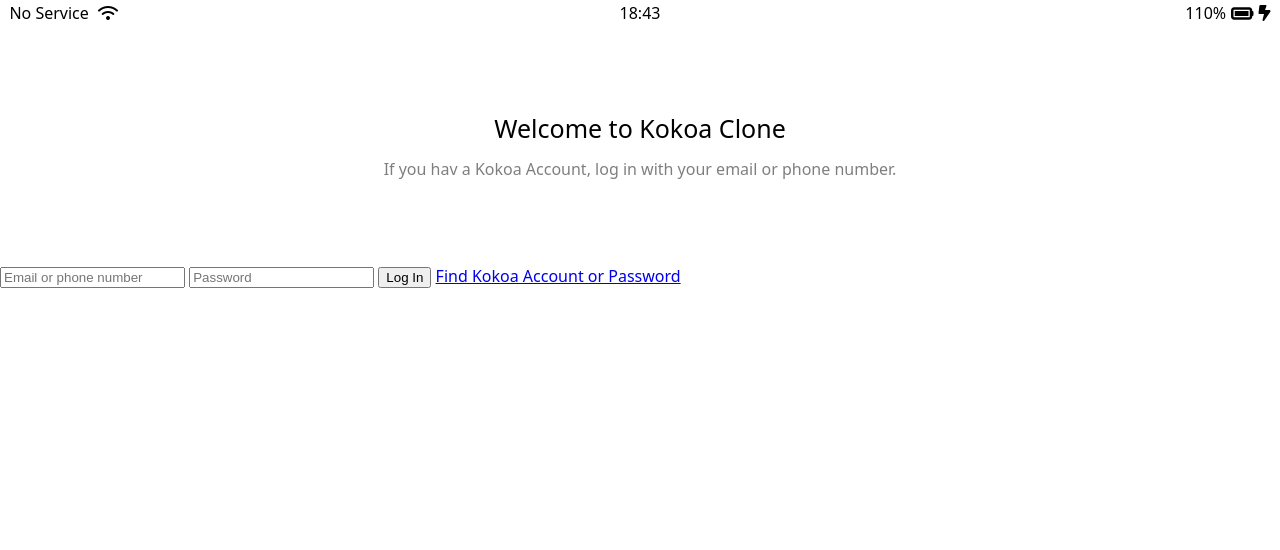
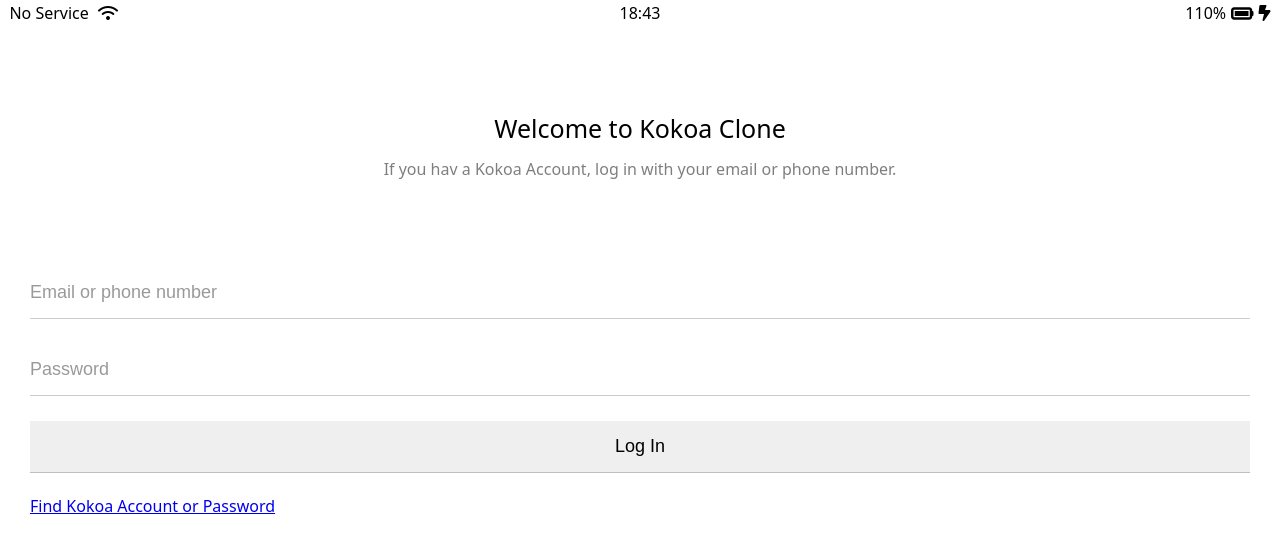
Before and after one commit to ahnzi91/kokoa-clone, a website built with Vite: page index.html in a window 1280 px wide. Built offline with nearby package versions, Linux system fonts and the light colour scheme.

Commit message:
#6.7 Log In form part One - login-form input 작업 완료

```diff
--- a/css/reset.css
+++ b/css/reset.css
@@ -127,3 +127,7 @@ table {
   border-collapse: collapse;
   border-spacing: 0;
 }
+
+input:focus {
+  outline: none;
+}
--- a/css/styles.css
+++ b/css/styles.css
@@ -1,11 +1,13 @@
 @import "reset.css";
 @import "status-bar.css";
+@import "variables.css";
 
 body {
   font-family: system-ui, -apple-system, BlinkMacSystemFont, "Segoe UI", Roboto, Oxygen, Ubuntu,
     Cantarell, "Open Sans", "Helvetica Neue", sans-serif;
 }
 
+/* <header class="welcome-hader"></header> CSS */
 .welcome-header {
   margin: 90px 0;
   text-align: center;
@@ -23,3 +25,27 @@ body {
   width: 60%;
   opacity: 0.5;
 }
+
+/* <form id="login-form"></form> CSS */
+#login-form {
+  display: flex;
+  flex-direction: column;
+  margin: 0 30px;
+}
+
+#login-form input {
+  padding: 15px 0;
+  border: none;
+  font-size: 18px;
+  border-bottom: 1px solid rgba(0, 0, 0, 0.2);
+  margin-bottom: 25px;
+  transition: border-color 0.3s ease-in-out;
+}
+
+#login-form input::placeholder {
+  color: rgba(0, 0, 0, 0.4);
+}
+
+#login-form input:focus {
+  border-color: var(--yellow);
+}
--- /dev/null
+++ b/css/variables.css
@@ -0,0 +1,3 @@
+:root {
+  --yellow: #fae100;
+}
```
